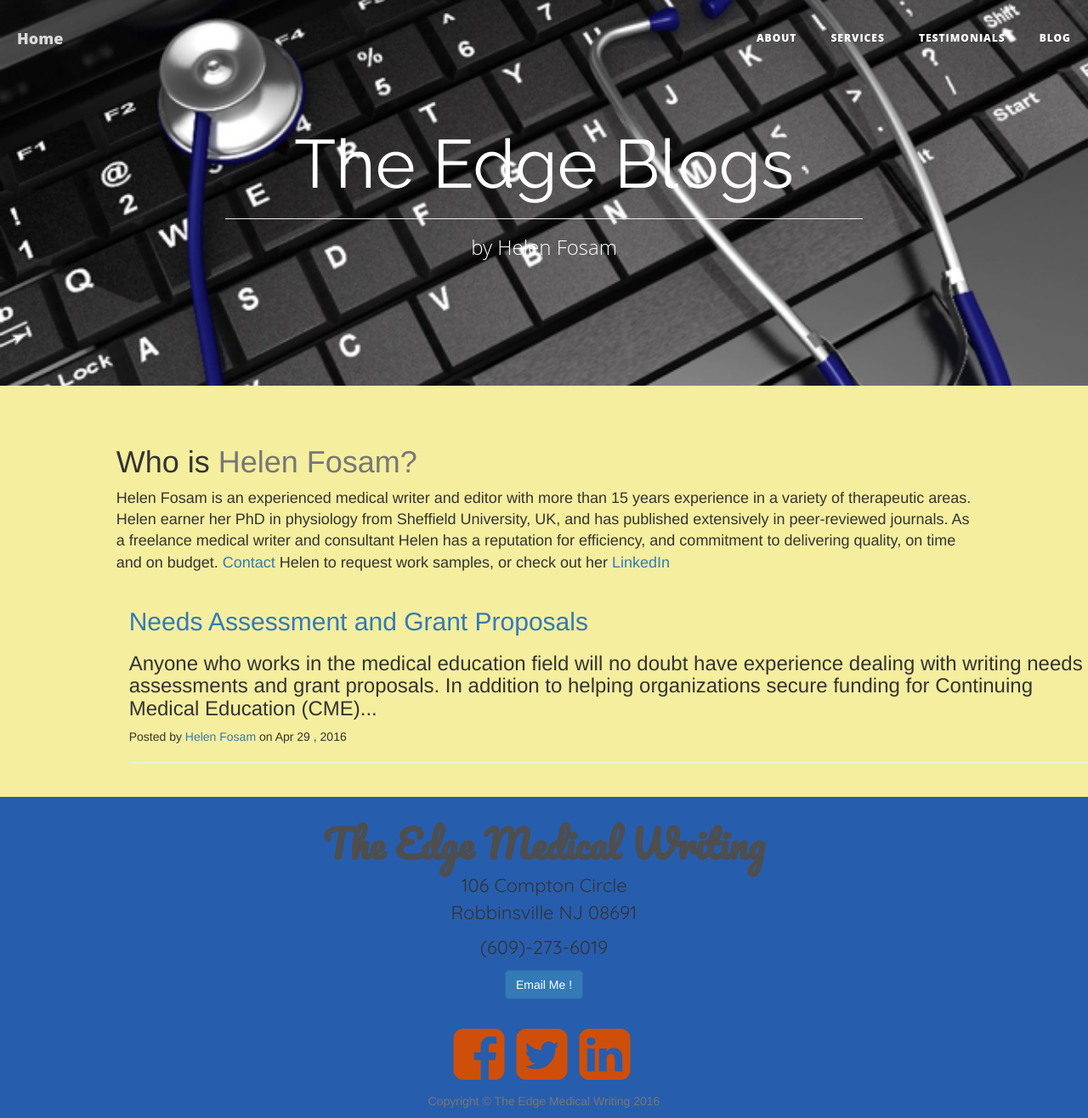
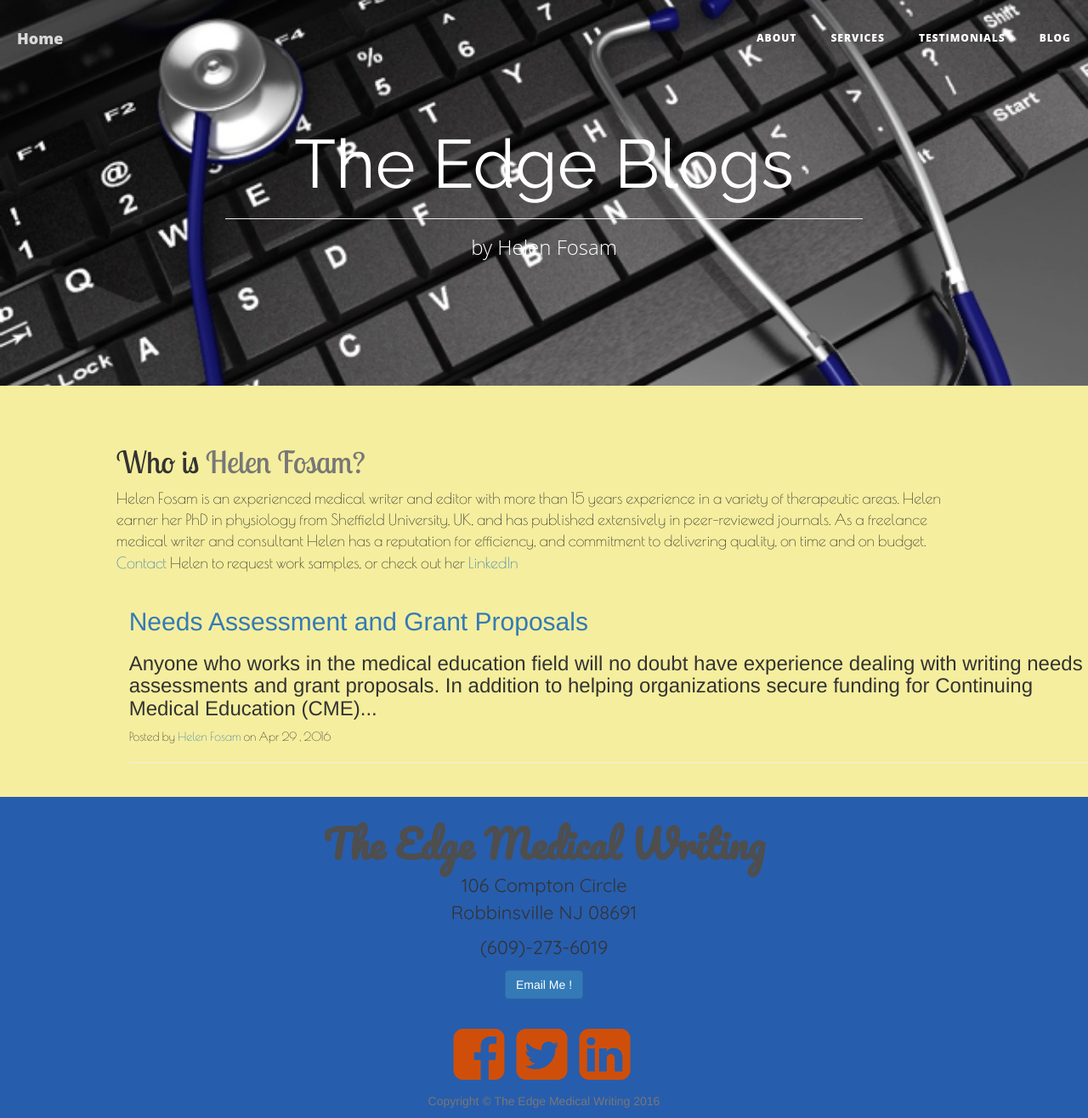
Before and after one commit to saltoriousSIG/theedge, a Jekyll site: the page built from blog.html, in a window 1280 px wide. Shown: the whole page at 85% size. Built offline with Jekyll 4.4.1, drawn with Linux system fonts in a browser that asks for light colours.

Commit message:
Update _blog.scss

```diff
--- a/_sass/blog-content/_blog.scss
+++ b/_sass/blog-content/_blog.scss
@@ -184,3 +184,9 @@ margin-top: -21px;
 .subheading {
     font-family: 'Fredoka One', cursive;
 }
+.blog-blurb h1{
+  font-family:'Lobster Two', cursive;
+}
+.blog-blurb p{
+  font-family: 'Poiret One', cursive;
+}
```
